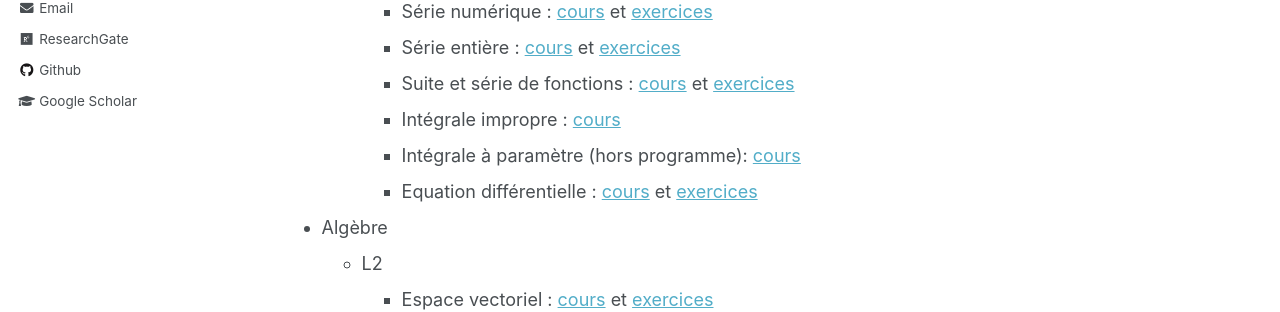
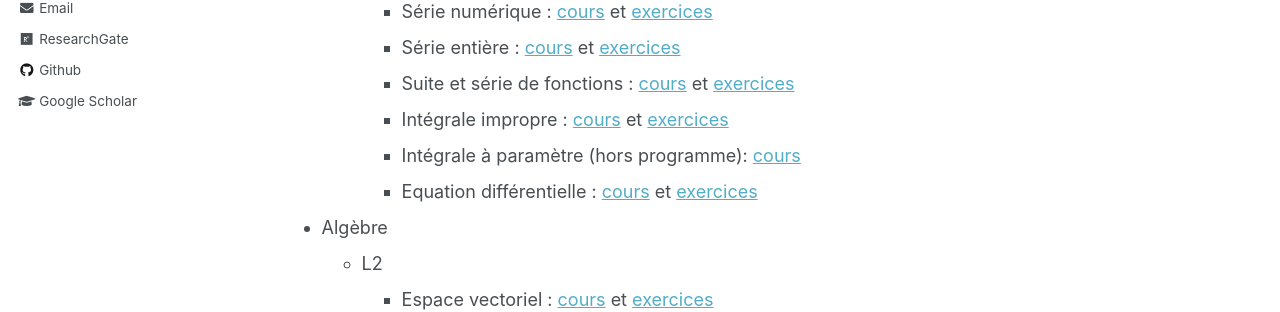
Before and after one commit to VincentTariel/vincenttariel.github.io, a Jekyll site: the page built from _pages/teaching.md, in a window 1280 px wide and 1359 px high. Shown: the part 434-746 px from the top of the window. Built offline with Jekyll 4.4.1, drawn with Linux system fonts in a browser that asks for light colours.

Commit message:
exo integration

```diff
--- a/_pages/teaching.md
+++ b/_pages/teaching.md
@@ -17,7 +17,7 @@
       * Série numérique : [cours](https://github.com/VincentTariel/cours/blob/master/analyse/serie_numerique_cours.pdf) et [exercices](https://github.com/VincentTariel/cours/blob/master/analyse/serie_numerique_exo.pdf)
       * Série entière : [cours](https://github.com/VincentTariel/cours/blob/master/analyse/serie_entiere_cours.pdf) et [exercices](https://github.com/VincentTariel/cours/blob/master/analyse/serie_entiere_exo.pdf)
       * Suite et série de fonctions : [cours](https://github.com/VincentTariel/cours/blob/master/analyse/suite_serie_fonction_cours.pdf) et [exercices](https://github.com/VincentTariel/cours/blob/master/analyse/suite_serie_fonction_exo.pdf)
-      * Intégrale impropre : [cours](https://github.com/VincentTariel/cours/blob/master/analyse/integration_cours.pdf)
+      * Intégrale impropre : [cours](https://github.com/VincentTariel/cours/blob/master/analyse/integration_cours.pdf) et [exercices](https://github.com/VincentTariel/cours/blob/master/analyse/integration_exo.pdf)
       * Intégrale à paramètre (hors programme): [cours](https://github.com/VincentTariel/cours/blob/master/analyse/integrale_parametre_cours.pdf)
       * Equation différentielle : [cours](https://github.com/VincentTariel/cours/blob/master/analyse/equation_differentielle_cours.pdf) et [exercices](https://github.com/VincentTariel/cours/blob/master/analyse/equation_differentielle_exo.pdf)
 
```
